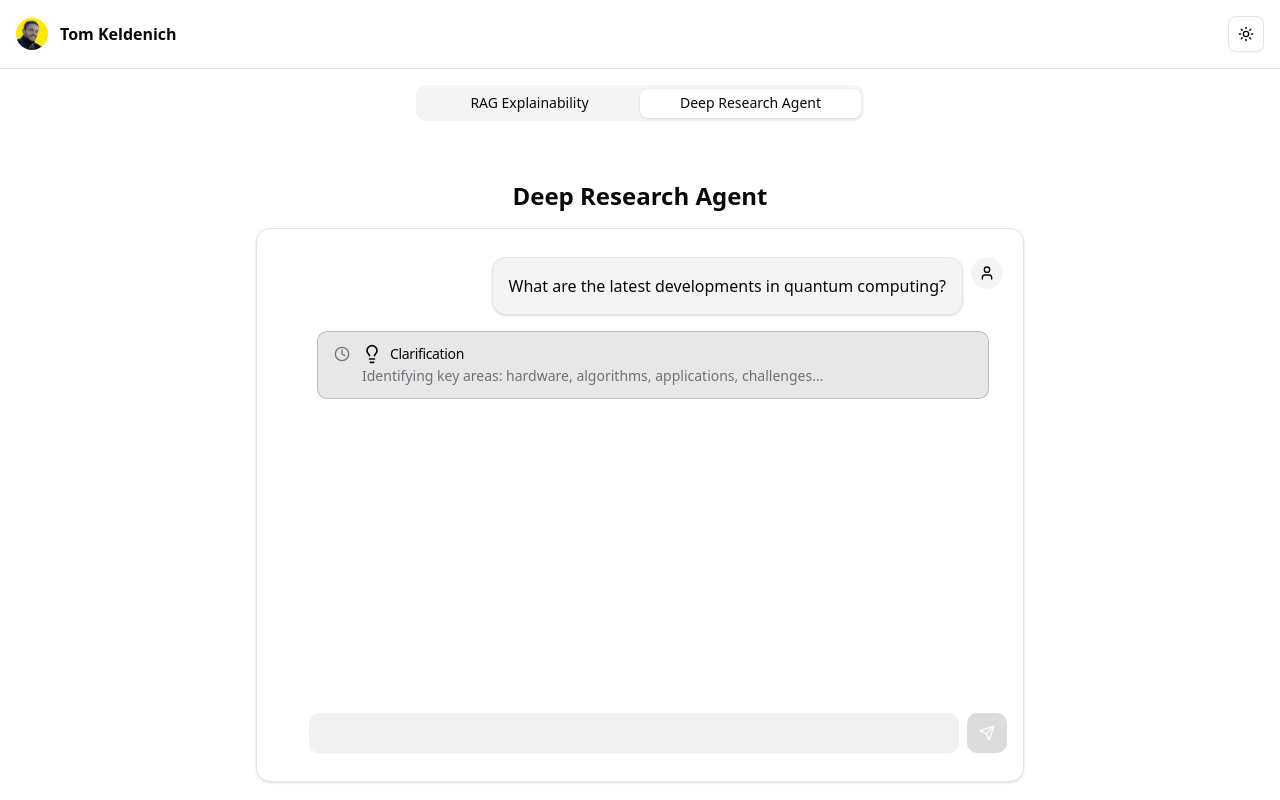
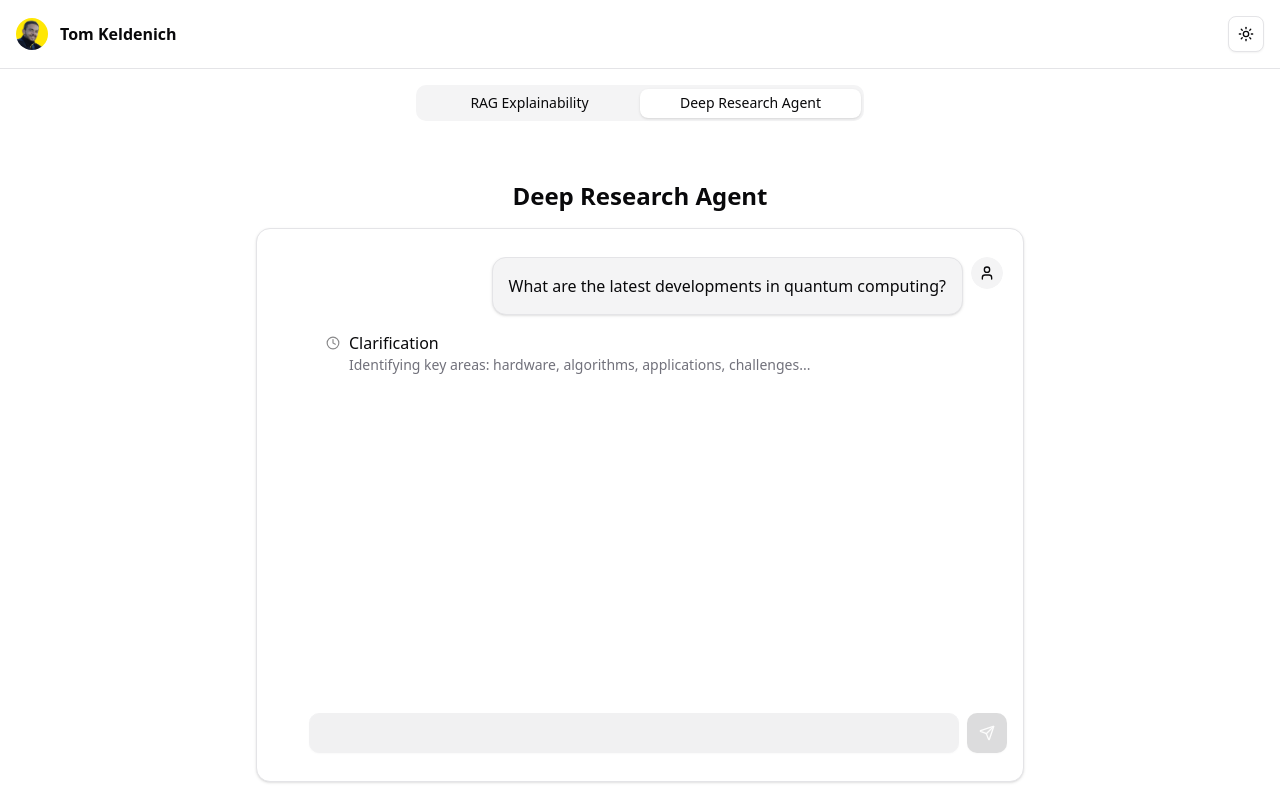
Before and after one commit to tkeldenich/portfolio, a Next.js app: page / in a window 1280 px wide. Both pictures are taken after a click on the button 987 px from the left and 732 px from the top of the page. Built offline with nearby package versions, Linux system fonts and the light colour scheme.

Commit message:
adding timeline component to show steps in DeepResearch Agent

```diff
--- a/components/DeepResearchAgent.tsx
+++ b/components/DeepResearchAgent.tsx
@@ -1,11 +1,11 @@
 "use client"
 import React, { useState, useEffect, useRef } from 'react';
-import { Send, User, Search, Brain, Users, FileText, CheckCircle, Clock, Zap, Lightbulb, Target, BarChart3 } from 'lucide-react';
+import { Send, User, Search, Brain, Users, Clock, Lightbulb, Target, BarChart3 } from 'lucide-react';
 import { Button } from '@/components/ui/button';
 import { Card, CardContent } from '@/components/ui/card';
 import { Input } from '@/components/ui/input';
 import { Avatar, AvatarFallback } from '@/components/ui/avatar';
-import { Alert, AlertDescription, AlertTitle } from '@/components/ui/alert';
+import { Timeline, TimelineItem, TimelineDot, TimelineContent, TimelineHeading, TimelineLine } from '@/components/ui/timeline';
 
 interface ChatMessage {
     type: 'user' | 'bot';
@@ -105,6 +105,7 @@ const DeepResearchAgent: React.FC = () => {
     const [hasMessageBeenSent, setHasMessageBeenSent] = useState<boolean>(false);
     const [workflowSteps, setWorkflowSteps] = useState<WorkflowStep[]>([]);
     const [currentStepIndex, setCurrentStepIndex] = useState<number>(-1);
+    const [animatedSteps, setAnimatedSteps] = useState<Set<string>>(new Set());
     const messagesEndRef = useRef<HTMLDivElement>(null);
 
     const prefillMessage: string = "What are the latest developments in quantum computing?";
@@ -279,6 +280,14 @@ Based on our multi-agent research across hardware, algorithms, industry developm
         setWorkflowSteps(initialWorkflowSteps);
     }, []);
 
+    // Track animated steps when currentStepIndex changes
+    useEffect(() => {
+        if (currentStepIndex >= 0 && currentStepIndex < workflowSteps.length) {
+            const currentStepId = workflowSteps[currentStepIndex].id;
+            setAnimatedSteps(prev => new Set([...prev, currentStepId]));
+        }
+    }, [currentStepIndex, workflowSteps]);
+
     const totalProcessingTime = initialWorkflowSteps.reduce((acc, step) => {
         return acc + parseFloat(step.duration?.replace('s', '') || '0');
     }, 0);
@@ -302,6 +311,7 @@ Based on our multi-agent research across hardware, algorithms, industry developm
         // Reset workflow steps to initial state
         setWorkflowSteps(initialWorkflowSteps.map(step => ({ ...step, status: 'pending' })));
         setCurrentStepIndex(-1);
+        setAnimatedSteps(new Set());
 
         // Process each workflow step progressively
         for (let i = 0; i < initialWorkflowSteps.length; i++) {
@@ -365,27 +375,45 @@ Based on our multi-agent research across hardware, algorithms, industry developm
         setHasMessageBeenSent(true);
     };
 
-    // Component to display workflow steps using Alert components
+    // Component to display workflow steps using Timeline components
     const WorkflowStepsDisplay = () => {
-        // Show both active and completed steps
-        const visibleSteps = workflowSteps.filter(step => step.status === 'active' || step.status === 'completed');
+        // Only show steps up to the current step index (sequential reveal)
+        const visibleSteps = workflowSteps.slice(0, currentStepIndex + 1);
 
         if (visibleSteps.length === 0) return null;
 
         return (
-            <div className="flex flex-col gap-3 my-4 ml-12 max-w-2xl">
-                {visibleSteps.map((step) => (
-                    <Alert key={step.id} className={`border-border ${step.status === 'active' ? 'bg-primary/10 border-primary/20' : 'bg-muted/30'}`}>
-                        {step.status === 'active' ? (
-                            <Clock className="h-4 w-4 text-primary animate-pulse" />
-                        ) : (
-                            <CheckCircle className="h-4 w-4 text-muted-foreground" />
-                        )}
-                        <AlertTitle className="text-foreground flex items-center gap-2">
-                            {step.icon}
+            <div className="my-4 ml-12 max-w-2xl">
+                <Timeline positions="left">
+                    {visibleSteps.map((step, index) => {
+                        // Map workflow step status to timeline item status (only 'done' or 'default')
+                        const itemStatus = step.status === 'completed' ? 'done' : 'default';
+                        // Map workflow step status to timeline dot status
+                        const dotStatus = step.status === 'pending' ? 'default'
+                                         : step.status === 'active' ? 'custom'
+                                         : 'done';
+
+                        // Only animate steps that haven't been animated before
+                        const shouldAnimate = !animatedSteps.has(step.id);
+                        const animationClass = shouldAnimate ? "animate-in fade-in-0 slide-in-from-bottom-2 duration-500" : "";
+
+                        return (
+                            <TimelineItem
+                                key={step.id}
+                                status={itemStatus}
+                                className={animationClass}
+                            >
+                                <TimelineDot
+                                    status={dotStatus}
+                                    customIcon={step.status === 'active' ? <Clock className="size-4 animate-pulse text-primary" /> : step.icon}
+                                    className={step.status === 'active' ? 'border-transparent' : ''}
+                                />
+                                {index < visibleSteps.length - 1 && <TimelineLine done={step.status === 'completed'} />}
+                                <TimelineHeading className="text-foreground flex items-center gap-2">
                                     {step.title}
-                        </AlertTitle>
-                        <AlertDescription className="text-muted-foreground">
+                                </TimelineHeading>
+                                <TimelineContent className="text-muted-foreground">
+                                    <div className="text-sm">
                                         {step.progressMessage || step.description}
                                         {step.details && step.details.length > 0 && step.status === 'completed' && (
                                             <ul className="mt-2 ml-4 list-disc list-inside text-xs">
@@ -394,9 +422,12 @@ Based on our multi-agent research across hardware, algorithms, industry developm
                                                 ))}
                                             </ul>
                                         )}
-                        </AlertDescription>
-                    </Alert>
-                ))}
+                                    </div>
+                                </TimelineContent>
+                            </TimelineItem>
+                        );
+                    })}
+                </Timeline>
             </div>
         );
     };
--- /dev/null
+++ b/components/ui/timeline.tsx
@@ -0,0 +1,207 @@
+import React from "react"
+import { Check, X } from "lucide-react"
+import { VariantProps, cva } from "class-variance-authority"
+
+import { cn } from "@/lib/utils"
+
+const timelineVariants = cva("grid", {
+  variants: {
+    positions: {
+      left: "[&>li]:grid-cols-[0_min-content_1fr]",
+      right: "[&>li]:grid-cols-[1fr_min-content]",
+      center: "[&>li]:grid-cols-[1fr_min-content_1fr]",
+    },
+  },
+  defaultVariants: {
+    positions: "left",
+  },
+})
+
+interface TimelineProps
+  extends React.HTMLAttributes<HTMLUListElement>,
+    VariantProps<typeof timelineVariants> {}
+
+const Timeline = React.forwardRef<HTMLUListElement, TimelineProps>(
+  ({ children, className, positions, ...props }, ref) => {
+    return (
+      <ul
+        className={cn(timelineVariants({ positions }), className)}
+        ref={ref}
+        {...props}
+      >
+        {children}
+      </ul>
+    )
+  }
+)
+Timeline.displayName = "Timeline"
+
+const timelineItemVariants = cva("grid items-center gap-x-2", {
+  variants: {
+    status: {
+      done: "text-primary",
+      default: "text-muted-foreground",
+    },
+  },
+  defaultVariants: {
+    status: "default",
+  },
+})
+
+interface TimelineItemProps
+  extends React.HTMLAttributes<HTMLLIElement>,
+    VariantProps<typeof timelineItemVariants> {}
+
+const TimelineItem = React.forwardRef<HTMLLIElement, TimelineItemProps>(
+  ({ className, status, ...props }, ref) => (
+    <li
+      className={cn(timelineItemVariants({ status }), className)}
+      ref={ref}
+      {...props}
+    />
+  )
+)
+TimelineItem.displayName = "TimelineItem"
+
+const timelineDotVariants = cva(
+  "col-start-2 col-end-3 row-start-1 row-end-1 flex size-4 items-center justify-center rounded-full border border-current",
+  {
+    variants: {
+      status: {
+        default: "[&>*]:hidden",
+        current:
+          "[&>*:not(.radix-circle)]:hidden [&>.radix-circle]:bg-current [&>.radix-circle]:fill-current",
+        done: "bg-primary [&>*:not(.radix-check)]:hidden [&>.radix-check]:text-background",
+        error:
+          "border-destructive bg-destructive [&>*:not(.radix-cross)]:hidden [&>.radix-cross]:text-background",
+        custom: "[&>*:not(:nth-child(4))]:hidden [&>*:nth-child(4)]:block",
+      },
+    },
+    defaultVariants: {
+      status: "default",
+    },
+  }
+)
+
+interface TimelineDotProps
+  extends React.HTMLAttributes<HTMLDivElement>,
+    VariantProps<typeof timelineDotVariants> {
+  customIcon?: React.ReactNode
+}
+
+const TimelineDot = React.forwardRef<HTMLDivElement, TimelineDotProps>(
+  ({ className, status, customIcon, ...props }, ref) => (
+    <div
+      role="status"
+      className={cn("timeline-dot", timelineDotVariants({ status }), className)}
+      ref={ref}
+      {...props}
+    >
+      <div className="radix-circle size-2.5 rounded-full" />
+      <Check className="radix-check size-3" />
+      <X className="radix-cross size-2.5" />
+      {customIcon}
+    </div>
+  )
+)
+TimelineDot.displayName = "TimelineDot"
+
+const timelineContentVariants = cva(
+  "row-start-2 row-end-2 pb-8 text-muted-foreground",
+  {
+    variants: {
+      side: {
+        right: "col-start-3 col-end-4 mr-auto text-left",
+        left: "col-start-1 col-end-2 ml-auto text-right",
+      },
+    },
+    defaultVariants: {
+      side: "right",
+    },
+  }
+)
+
+interface TimelineConentProps
+  extends React.HTMLAttributes<HTMLDivElement>,
+    VariantProps<typeof timelineContentVariants> {}
+
+const TimelineContent = React.forwardRef<HTMLDivElement, TimelineConentProps>(
+  ({ className, side, ...props }, ref) => (
+    <div
+      className={cn(timelineContentVariants({ side }), className)}
+      ref={ref}
+      {...props}
+    />
+  )
+)
+TimelineContent.displayName = "TimelineContent"
+
+const timelineHeadingVariants = cva(
+  "row-start-1 row-end-1 line-clamp-1 max-w-full truncate",
+  {
+    variants: {
+      side: {
+        right: "col-start-3 col-end-4 mr-auto text-left",
+        left: "col-start-1 col-end-2 ml-auto text-right",
+      },
+      variant: {
+        primary: "text-base font-medium text-primary",
+        secondary: "text-sm font-light text-muted-foreground",
+      },
+    },
+    defaultVariants: {
+      side: "right",
+      variant: "primary",
+    },
+  }
+)
+
+interface TimelineHeadingProps
+  extends React.HTMLAttributes<HTMLParagraphElement>,
+    VariantProps<typeof timelineHeadingVariants> {}
+
+const TimelineHeading = React.forwardRef<
+  HTMLParagraphElement,
+  TimelineHeadingProps
+>(({ className, side, variant, ...props }, ref) => (
+  <p
+    role="heading"
+    aria-level={variant === "primary" ? 2 : 3}
+    className={cn(timelineHeadingVariants({ side, variant }), className)}
+    ref={ref}
+    {...props}
+  />
+))
+TimelineHeading.displayName = "TimelineHeading"
+
+interface TimelineLineProps extends React.HTMLAttributes<HTMLHRElement> {
+  done?: boolean
+}
+
+const TimelineLine = React.forwardRef<HTMLHRElement, TimelineLineProps>(
+  ({ className, done = false, ...props }, ref) => {
+    return (
+      <hr
+        role="separator"
+        aria-orientation="vertical"
+        className={cn(
+          "col-start-2 col-end-3 row-start-2 row-end-2 mx-auto flex h-full min-h-12 w-0.5 justify-center rounded-full",
+          done ? "bg-primary" : "bg-muted",
+          className
+        )}
+        ref={ref}
+        {...props}
+      />
+    )
+  }
+)
+TimelineLine.displayName = "TimelineLine"
+
+export {
+  Timeline,
+  TimelineDot,
+  TimelineItem,
+  TimelineContent,
+  TimelineHeading,
+  TimelineLine,
+}
```
Lines whose indentation alone changed are shown as unchanged.
